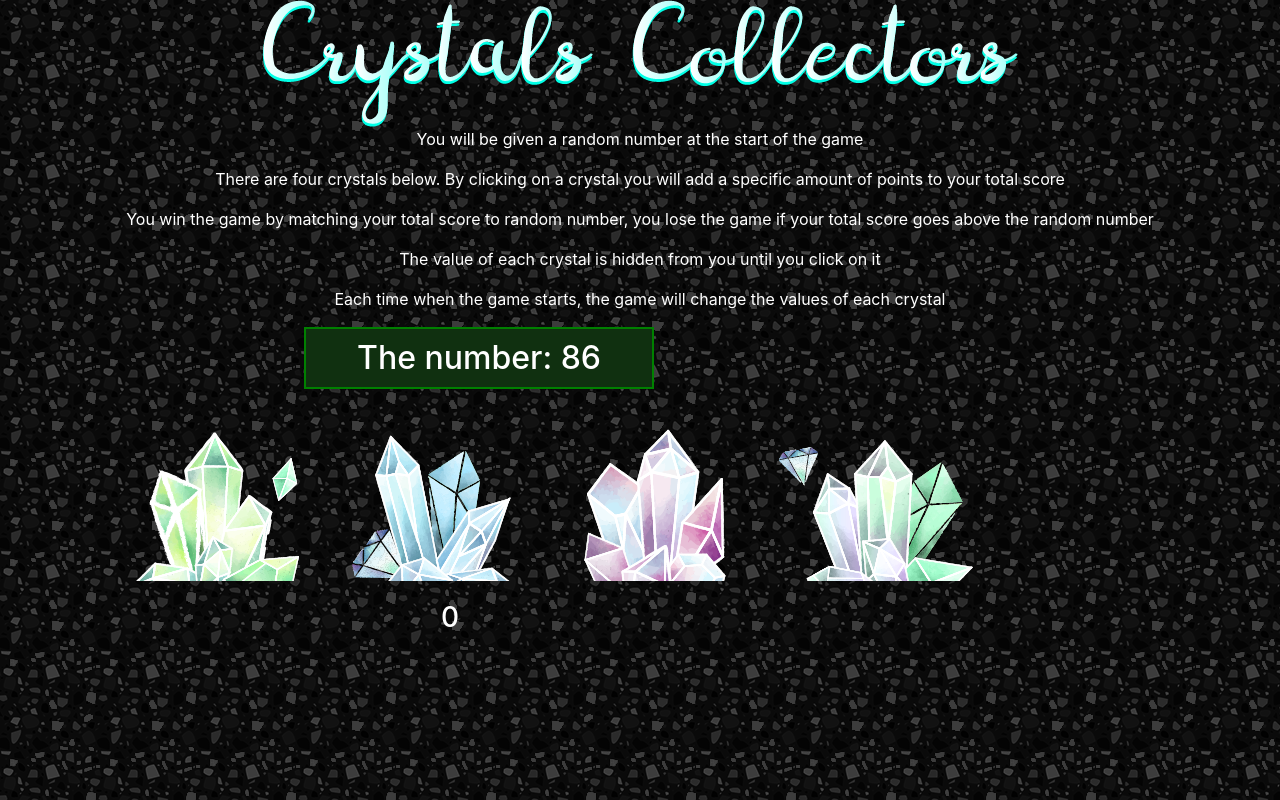
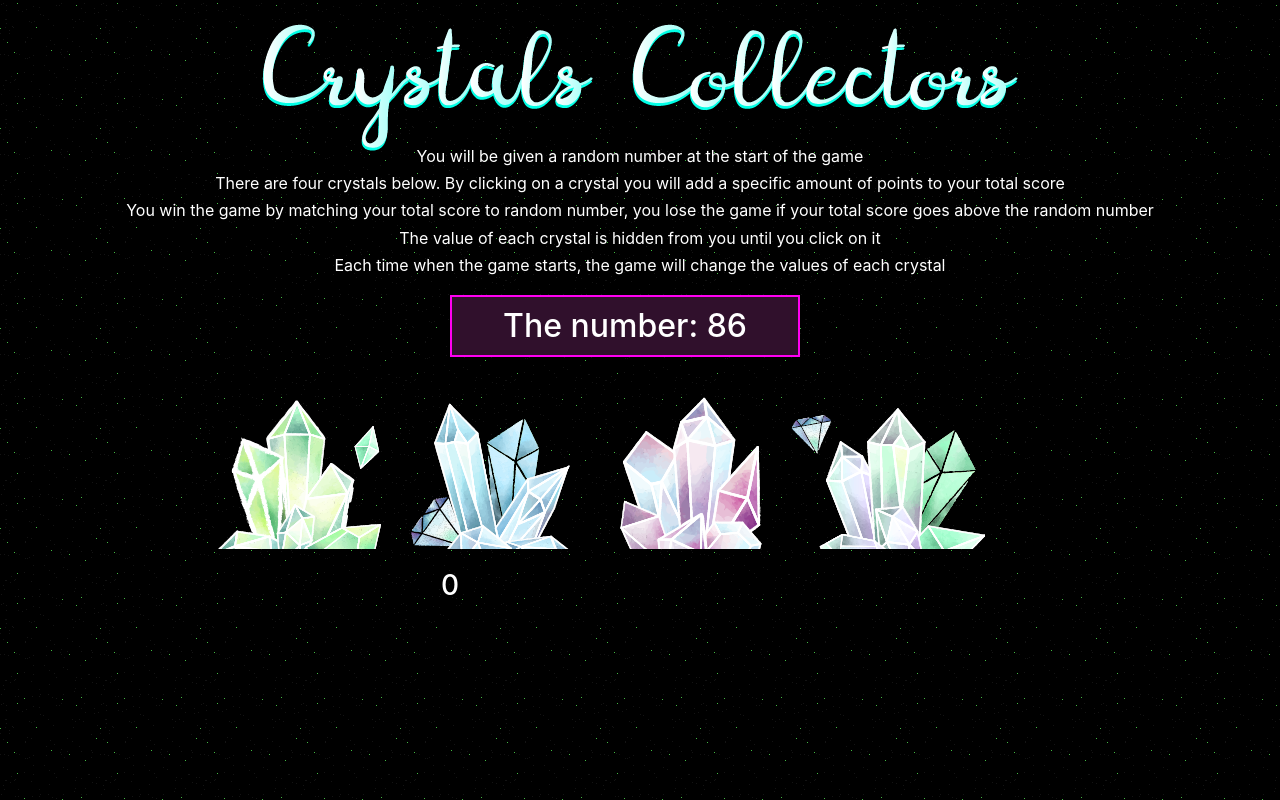
Before and after one commit to VianeyCadena/unit-4-game, a plain HTML site: page index.html in a window 1280 px wide. Drawn offline with nearby package versions, Linux system fonts and the light colour scheme.

Commit message:
Version final

```diff
--- a/assets/css/style.css
+++ b/assets/css/style.css
@@ -1,5 +1,5 @@
 body {
-    background-image: url(../images/dark-grey-terrazzo.png)
+    background-image: url(../images/darkness.png)
 }
 
 .container {
@@ -11,28 +11,35 @@ body {
 	justify-content: space-around;
     align-items: center;
     padding: 20px;
+    margin-left: 10%;
+
 }
 
 .crystal{
     cursor: pointer;
-	/* border:1px solid green; */
 	height:156px;
 	width: 200px;
-	/* border-radius: 4px;
-	box-shadow: 5px 5px 5px rgba(0, 0, 0, 0.5);
-	transition: box-shadow 1s, transform 2s; */
+
 }
 
 #score-Goal {
-    margin-left: 30%;
+    margin-left: 50%;
     color: white;
     width: 350px;
     text-align: center;
-    border: 2px solid green;
-    background-color: rgb(16, 48, 16);
+    border: 2px solid rgb(255, 0, 242);
+    background-color: rgb(48, 16, 44);
     padding: 10px;
+}
+
+#result {
+    color: white;
 }
 
 #total-score, #win, #lose {
     color: white;
 }
+
+p {
+    line-height: .7;
+}
--- a/assets/javascript/game.js
+++ b/assets/javascript/game.js
@@ -48,6 +48,8 @@ $(document).on('click', ".crystal", function () {
         lose++;
 
         $("#lose").html("You lost: " + lose);
+        $("#result").html("You lost! :(");
+        $("#result").css("background-color", "red");
 
         totalScore = 0;
 
@@ -57,6 +59,8 @@ $(document).on('click', ".crystal", function () {
     else if (totalScore === scoreGoals) {
         win++
         $("#win").html("You win: " + win);
+        $("#result").html("You win! :)");
+        $("#result").css("background-color", "green")
         totalScore = 0;
         resetAndStart();
     }
--- a/index.html
+++ b/index.html
@@ -11,7 +11,7 @@
 </head>
 <body>
     <!--Este div contiene el titulo y las instrucciones-->
-
+    <br>
     <div class="container">
         <div class="row">
             <div class="col-md-12">
@@ -25,6 +25,15 @@
 
             </div>
         </div>
+    </div>
+
+ <!--Este div es el anuncio del resultado del juego-->
+    <div class="container">
+            <div class="row">
+                <div class="col-md-12">
+                    <h2 id="result"></h2>
+                </div>
+            </div>
     </div>
 
 
@@ -69,6 +78,8 @@
     </div>
 
 
+
+
     <script type="text/javascript" src="https://cdnjs.cloudflare.com/ajax/libs/jquery/3.2.1/jquery.min.js"></script>
     <script type="text/javascript" src="assets/javascript/game.js"></script>
 </body>
```
Also changed, not shown: assets/images/dark-grey-terrazzo.png (deleted), assets/images/darkness.png (added).
